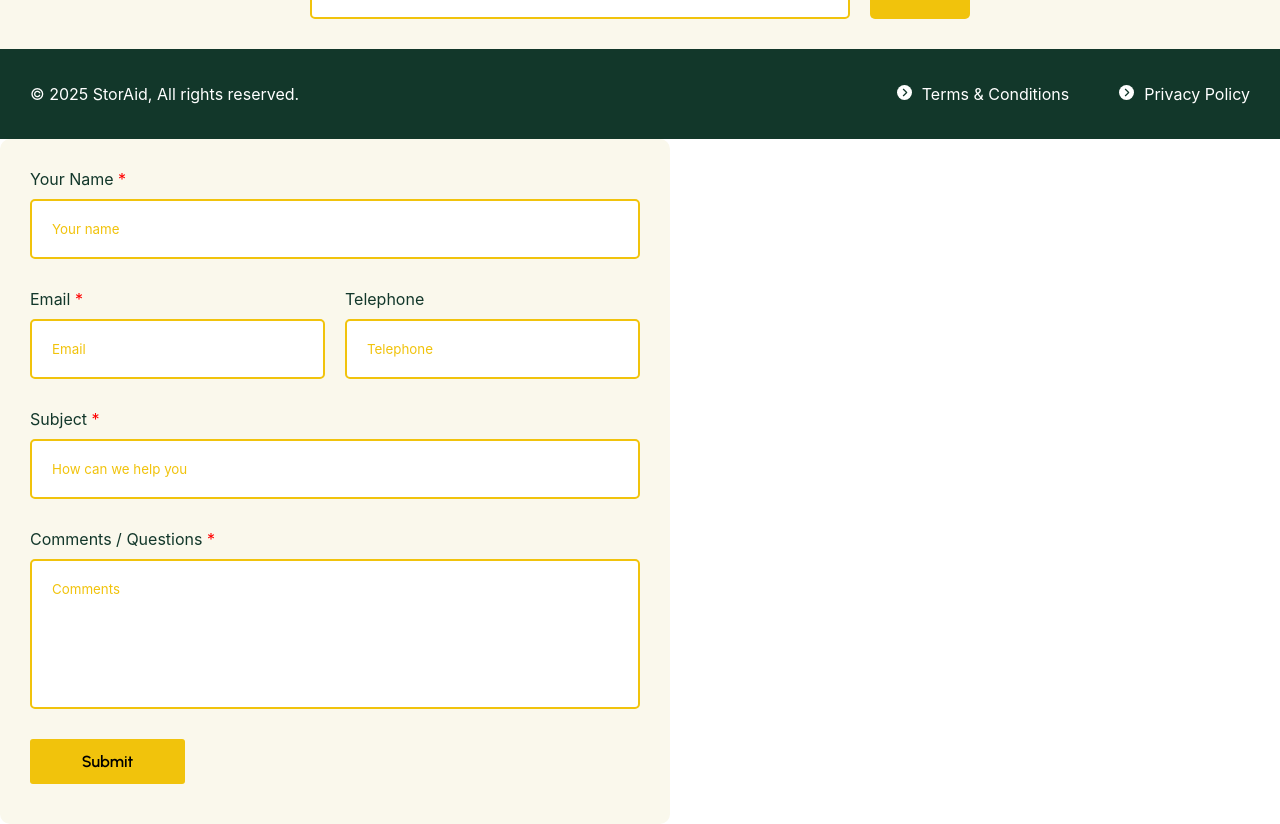
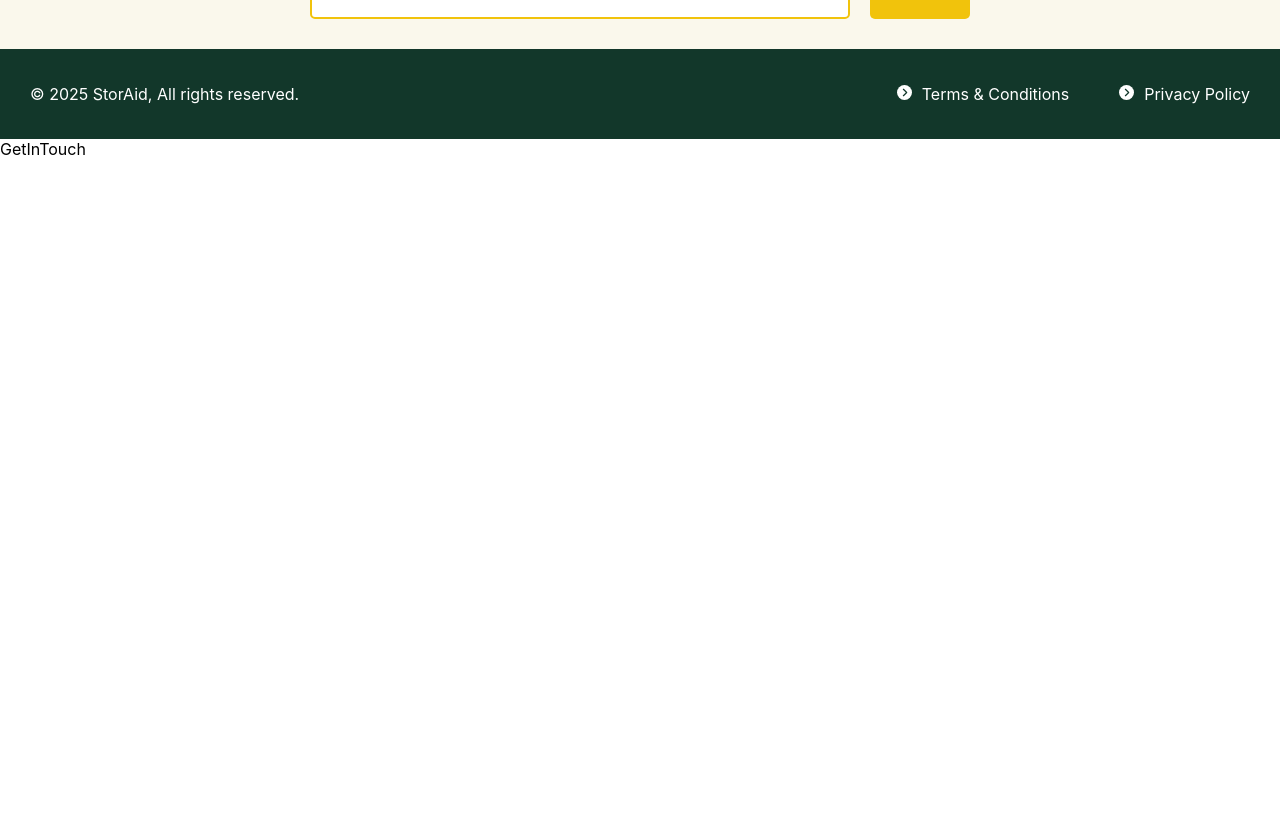
Before and after one commit to ChristofferRiquelme/storaid-project, a React (Vite) app: page / in a window 1280 px wide. Shown: the part 7960-8784 px from the top of the page. After the commit the page ends 8119 px from the top, so only its background shows below. Built offline with nearby package versions, Linux system fonts and the light colour scheme; no server answers.

Commit message:
Added get in touch component

```diff
--- /dev/null
+++ b/src/components/GetInTouch.jsx
@@ -0,0 +1,9 @@
+import React from 'react'
+
+function GetInTouch() {
+  return (
+    <div>GetInTouch</div>
+  )
+}
+
+export default GetInTouch
--- a/src/main.jsx
+++ b/src/main.jsx
@@ -17,6 +17,7 @@ import BlogAndNews from './components/BlogAndNews.jsx'
 import SubscribeOurNewsletter from './components/SubscribeOurNewsletter.jsx'
 import Footer from './components/Footer.jsx'
 import GetInTouchForm from './components/GetInTouchForm.jsx'
+import GetInTouch from './components/GetInTouch.jsx'
 
 createRoot(document.getElementById('root')).render(
   <StrictMode>
@@ -42,6 +43,6 @@ createRoot(document.getElementById('root')).render(
     <BlogAndNews />
     <SubscribeOurNewsletter />
     <Footer />
-    <GetInTouchForm />
+    <GetInTouch />
   </StrictMode>,
 )
```
